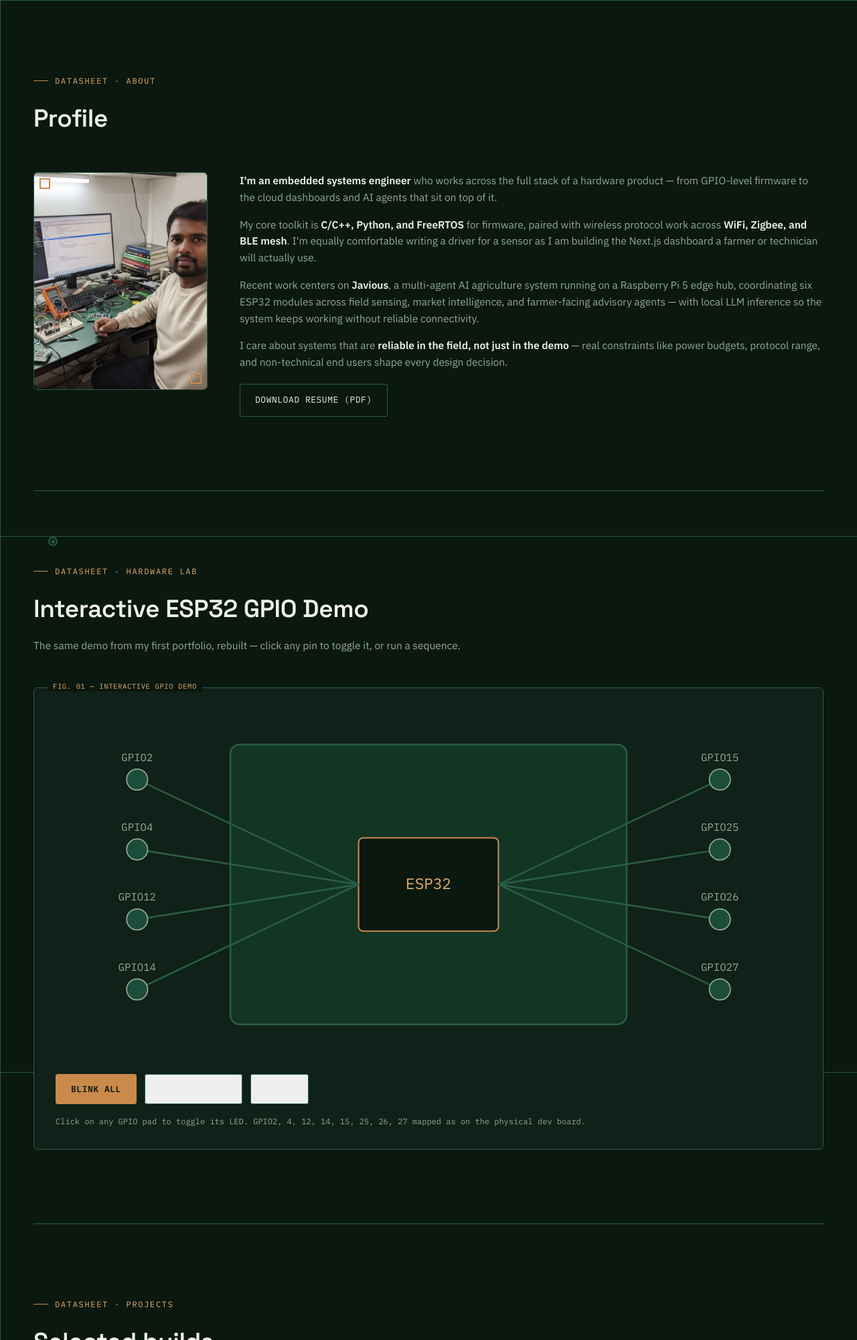
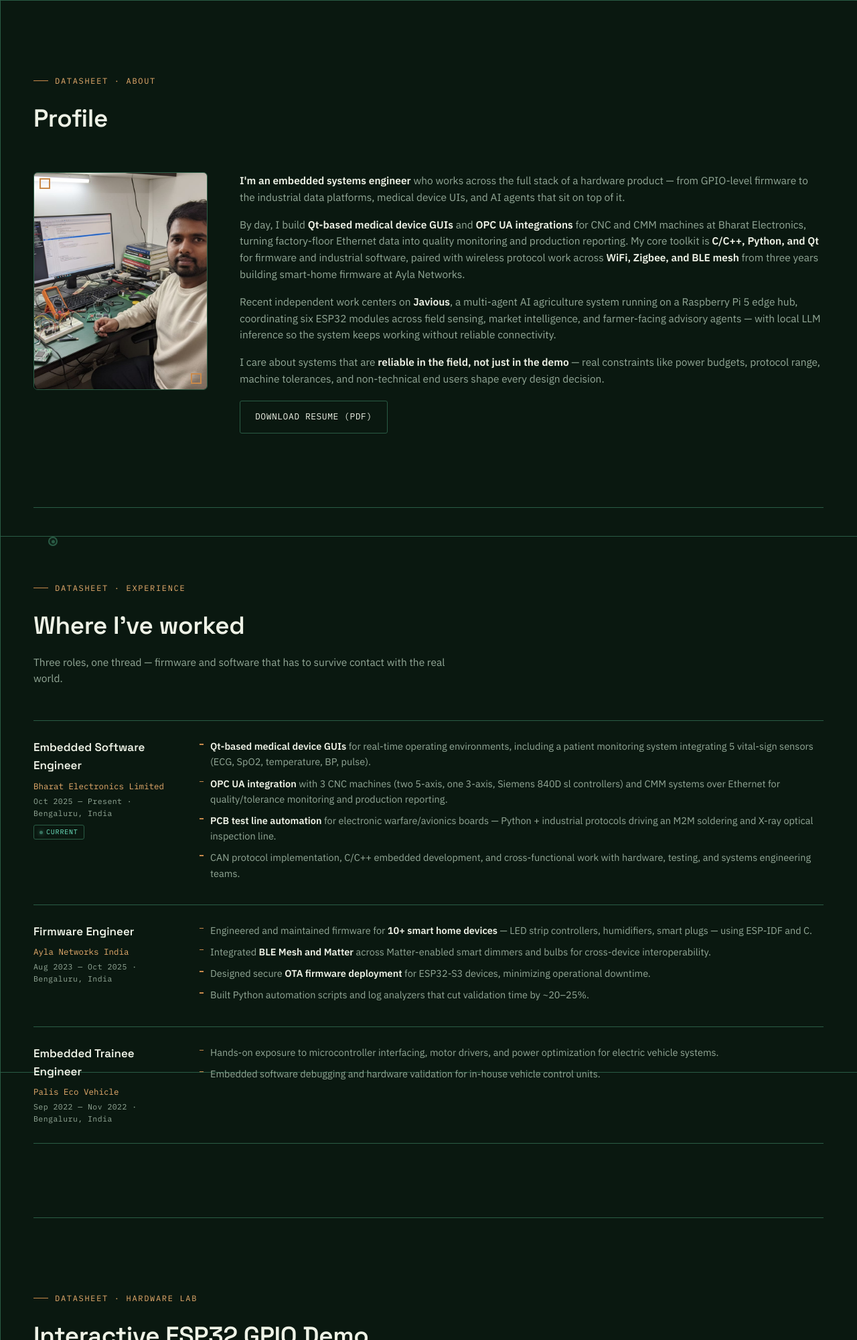
Before and after one commit to Rohitpo/Portfolio, a plain HTML site: page index.html in a window 1280 px wide. Shown: the part 800-2800 px from the top of the page at 67% size. Drawn offline with Linux system fonts and the light colour scheme.

Commit message:
new xhnages for resume and also graph

```diff
--- a/index.html
+++ b/index.html
@@ -3,8 +3,8 @@
 <head>
 <meta charset="UTF-8">
 <meta name="viewport" content="width=device-width, initial-scale=1.0">
-<title>Rohit Pokle — Embedded Systems & IoT Engineer</title>
-<meta name="description" content="Rohit Pokle — Embedded systems engineer building edge-AI hardware, ESP32 mesh networks, and multi-agent IoT systems.">
+<title>Rohit Pokle — Embedded Systems Engineer</title>
+<meta name="description" content="Rohit Pokle — Embedded systems engineer building medical device firmware, industrial OPC UA/CNC data platforms, and edge-AI agriculture systems.">
 
 <link rel="preconnect" href="https://fonts.googleapis.com">
 <link href="https://fonts.googleapis.com/css2?family=Space+Grotesk:wght@400;500;600;700&family=IBM+Plex+Sans:wght@400;500;600&family=IBM+Plex+Mono:wght@400;500;600&display=swap" rel="stylesheet">
@@ -111,7 +111,7 @@
   }
   .logo .dot{ width:7px; height:7px; border-radius:50%; background: var(--signal); box-shadow:0 0 6px var(--signal); animation: blink 2.4s ease-in-out infinite; }
   @keyframes blink{ 0%,100%{opacity:1;} 50%{opacity:.25;} }
-  nav ul{ list-style:none; display:flex; gap: 28px; }
+  nav ul{ list-style:none; display:flex; gap: 24px; }
   nav a{
     font-family: var(--mono); font-size: 12.5px; letter-spacing:.05em;
     color: var(--silk-dim); text-transform: uppercase; position:relative; padding: 4px 0;
@@ -120,7 +120,7 @@
   nav a:hover, nav a.active{ color: var(--signal); }
   nav a.active::after{ content:''; position:absolute; left:0; right:0; bottom:-2px; height:1px; background: var(--signal); }
   .nav-toggle{ display:none; background:none; border:1px solid var(--via); color:var(--silk); font-family:var(--mono); padding:6px 10px; }
-  @media (max-width: 760px){
+  @media (max-width: 820px){
     nav ul{ display:none; }
     .nav-toggle{ display:block; }
     .nav-wrap{ padding-left: 24px; }
@@ -152,7 +152,7 @@
   }
   .hero h1 span{ color: var(--copper-bright); }
   .hero p.lede{
-    font-size: 17px; color: var(--silk-dim); max-width: 46ch; margin-bottom: 30px;
+    font-size: 17px; color: var(--silk-dim); max-width: 48ch; margin-bottom: 30px;
   }
   .btn-row{ display:flex; gap:14px; flex-wrap:wrap; }
   .btn{
@@ -210,6 +210,31 @@
   .fc-br{ bottom:8px; right:8px; border-left:none; border-top:none; }
   .about-body p{ color: var(--silk-dim); margin-bottom: 16px; font-size:15.5px; }
   .about-body p strong{ color: var(--silk); font-weight:600; }
+
+  /* ---------- experience (IC socket rows) ---------- */
+  .exp-list{ display:flex; flex-direction:column; }
+  .exp-row{
+    display:grid; grid-template-columns: 220px 1fr; gap:28px;
+    border-top: 1px solid var(--via); padding: 26px 0;
+  }
+  .exp-list .exp-row:last-child{ border-bottom: 1px solid var(--via); }
+  @media (max-width: 700px){ .exp-row{ grid-template-columns: 1fr; gap:10px; } }
+  .exp-meta .role{ font-size: 17px; color: var(--silk); font-weight:600; font-family: var(--display); margin-bottom:6px; }
+  .exp-meta .org{ font-family: var(--mono); font-size:12.5px; color: var(--copper-bright); margin-bottom:4px; }
+  .exp-meta .dates{ font-family: var(--mono); font-size:11.5px; color: var(--silk-dim); letter-spacing:.04em; }
+  .exp-body ul{ list-style:none; }
+  .exp-body li{
+    color: var(--silk-dim); font-size:14.5px; margin-bottom:9px; padding-left:16px; position:relative;
+  }
+  .exp-body li::before{
+    content:''; position:absolute; left:0; top:8px; width:6px; height:1.5px; background: var(--copper);
+  }
+  .exp-body li strong{ color: var(--silk); font-weight:600; }
+  .exp-current{
+    display:inline-block; font-family:var(--mono); font-size:10px; letter-spacing:.08em; text-transform:uppercase;
+    color: var(--signal); border:1px solid var(--via); border-radius:3px; padding:2px 8px; margin-top:8px;
+  }
+  .exp-current .dot{ display:inline-block; width:5px; height:5px; border-radius:50%; background:var(--signal); box-shadow:0 0 6px var(--signal); margin-right:5px; animation: blink 1.6s ease-in-out infinite; }
 
   /* ---------- hardware lab ---------- */
   .lab-panel{
@@ -308,6 +333,7 @@
     <nav><ul>
       <li><a href="#home" class="nav-link active">Home</a></li>
       <li><a href="#about" class="nav-link">About</a></li>
+      <li><a href="#experience" class="nav-link">Experience</a></li>
       <li><a href="#lab" class="nav-link">Hardware Lab</a></li>
       <li><a href="#projects" class="nav-link">Projects</a></li>
       <li><a href="#skills" class="nav-link">Skills</a></li>
@@ -322,17 +348,17 @@
 <section id="home" class="hero container">
   <div class="hero-grid">
     <div>
-      <div class="eyebrow">Embedded Systems / IoT / Edge AI</div>
+      <div class="eyebrow">Embedded Systems / Industrial Automation / Edge AI</div>
       <h1>Rohit Pokle<br>builds hardware that <span>thinks locally.</span></h1>
-      <p class="lede">Embedded systems engineer designing ESP32 mesh networks, RTOS firmware, and edge-AI agriculture platforms — from soldering iron to system architecture.</p>
+      <p class="lede">Embedded systems engineer building medical device firmware, industrial OPC UA / CNC data platforms, and edge-AI agriculture systems — from soldering iron to system architecture.</p>
       <div class="btn-row">
         <a href="Rohit_Pokle_Resume_Updated_3y.pdf" class="btn btn-primary">Download Resume</a>
         <a href="#projects" class="btn btn-ghost">View Projects</a>
       </div>
       <div class="spec-row">
+        <div class="spec"><div class="val">3+</div><div class="lbl">Years in embedded systems</div></div>
         <div class="spec"><div class="val">6</div><div class="lbl">ESP32 nodes deployed</div></div>
         <div class="spec"><div class="val">3</div><div class="lbl">Mesh protocols (WiFi/Zigbee/BLE)</div></div>
-        <div class="spec"><div class="val">4</div><div class="lbl">Production-track projects</div></div>
       </div>
     </div>
     <div id="hero-canvas-wrap">
@@ -355,14 +381,73 @@
       <div class="frame-corner fc-br"></div>
     </div>
     <div class="about-body">
-      <p><strong>I'm an embedded systems engineer</strong> who works across the full stack of a hardware product — from GPIO-level firmware to the cloud dashboards and AI agents that sit on top of it.</p>
-      <p>My core toolkit is <strong>C/C++, Python, and FreeRTOS</strong> for firmware, paired with wireless protocol work across <strong>WiFi, Zigbee, and BLE mesh</strong>. I'm equally comfortable writing a driver for a sensor as I am building the Next.js dashboard a farmer or technician will actually use.</p>
-      <p>Recent work centers on <strong>Javious</strong>, a multi-agent AI agriculture system running on a Raspberry Pi 5 edge hub, coordinating six ESP32 modules across field sensing, market intelligence, and farmer-facing advisory agents — with local LLM inference so the system keeps working without reliable connectivity.</p>
-      <p>I care about systems that are <strong>reliable in the field, not just in the demo</strong> — real constraints like power budgets, protocol range, and non-technical end users shape every design decision.</p>
+      <p><strong>I'm an embedded systems engineer</strong> who works across the full stack of a hardware product — from GPIO-level firmware to the industrial data platforms, medical device UIs, and AI agents that sit on top of it.</p>
+      <p>By day, I build <strong>Qt-based medical device GUIs</strong> and <strong>OPC UA integrations</strong> for CNC and CMM machines at Bharat Electronics, turning factory-floor Ethernet data into quality monitoring and production reporting. My core toolkit is <strong>C/C++, Python, and Qt</strong> for firmware and industrial software, paired with wireless protocol work across <strong>WiFi, Zigbee, and BLE mesh</strong> from three years building smart-home firmware at Ayla Networks.</p>
+      <p>Recent independent work centers on <strong>Javious</strong>, a multi-agent AI agriculture system running on a Raspberry Pi 5 edge hub, coordinating six ESP32 modules across field sensing, market intelligence, and farmer-facing advisory agents — with local LLM inference so the system keeps working without reliable connectivity.</p>
+      <p>I care about systems that are <strong>reliable in the field, not just in the demo</strong> — real constraints like power budgets, protocol range, machine tolerances, and non-technical end users shape every design decision.</p>
       <div class="btn-row" style="margin-top:20px;">
         <a href="Rohit_Pokle_Resume.pdf" class="btn btn-ghost">Download Resume (PDF)</a>
       </div>
     </div>
+  </div>
+</section>
+
+<section id="experience" class="section container">
+  <div class="via-dot" data-target="experience"></div>
+  <div class="section-head">
+    <div class="eyebrow">Datasheet · Experience</div>
+    <h2>Where I've worked</h2>
+    <p>Three roles, one thread — firmware and software that has to survive contact with the real world.</p>
+  </div>
+  <div class="exp-list">
+
+    <div class="exp-row">
+      <div class="exp-meta">
+        <div class="role">Embedded Software Engineer</div>
+        <div class="org">Bharat Electronics Limited</div>
+        <div class="dates">Oct 2025 — Present · Bengaluru, India</div>
+        <div class="exp-current"><span class="dot"></span>Current</div>
+      </div>
+      <div class="exp-body">
+        <ul>
+          <li><strong>Qt-based medical device GUIs</strong> for real-time operating environments, including a patient monitoring system integrating 5 vital-sign sensors (ECG, SpO2, temperature, BP, pulse).</li>
+          <li><strong>OPC UA integration</strong> with 3 CNC machines (two 5-axis, one 3-axis, Siemens 840D sl controllers) and CMM systems over Ethernet for quality/tolerance monitoring and production reporting.</li>
+          <li><strong>PCB test line automation</strong> for electronic warfare/avionics boards — Python + industrial protocols driving an M2M soldering and X-ray optical inspection line.</li>
+          <li>CAN protocol implementation, C/C++ embedded development, and cross-functional work with hardware, testing, and systems engineering teams.</li>
+        </ul>
+      </div>
+    </div>
+
+    <div class="exp-row">
+      <div class="exp-meta">
+        <div class="role">Firmware Engineer</div>
+        <div class="org">Ayla Networks India</div>
+        <div class="dates">Aug 2023 — Oct 2025 · Bengaluru, India</div>
+      </div>
+      <div class="exp-body">
+        <ul>
+          <li>Engineered and maintained firmware for <strong>10+ smart home devices</strong> — LED strip controllers, humidifiers, smart plugs — using ESP-IDF and C.</li>
+          <li>Integrated <strong>BLE Mesh and Matter</strong> across Matter-enabled smart dimmers and bulbs for cross-device interoperability.</li>
+          <li>Designed secure <strong>OTA firmware deployment</strong> for ESP32-S3 devices, minimizing operational downtime.</li>
+          <li>Built Python automation scripts and log analyzers that cut validation time by ~20–25%.</li>
+        </ul>
+      </div>
+    </div>
+
+    <div class="exp-row">
+      <div class="exp-meta">
+        <div class="role">Embedded Trainee Engineer</div>
+        <div class="org">Palis Eco Vehicle</div>
+        <div class="dates">Sep 2022 — Nov 2022 · Bengaluru, India</div>
+      </div>
+      <div class="exp-body">
+        <ul>
+          <li>Hands-on exposure to microcontroller interfacing, motor drivers, and power optimization for electric vehicle systems.</li>
+          <li>Embedded software debugging and hardware validation for in-house vehicle control units.</li>
+        </ul>
+      </div>
+    </div>
+
   </div>
 </section>
 
@@ -389,7 +474,7 @@
   <div class="section-head">
     <div class="eyebrow">Datasheet · Projects</div>
     <h2>Selected builds</h2>
-    <p>Two deep dives, plus the tooling that supports them.</p>
+    <p>Flagship system, day-job platforms, and the tooling that supports them.</p>
   </div>
   <div class="project-grid">
 
@@ -420,6 +505,20 @@
     </div>
 
     <div class="project-card">
+      <div class="pin-label">DAY JOB · BEL</div>
+      <h3>OPC UA CNC/CMM Data Platform</h3>
+      <p>OPC UA communication layer connecting 3 CNC machines (two 5-axis, one 3-axis, Siemens 840D sl) and CMM systems over Ethernet, feeding real-time quality/tolerance monitoring and production reporting.</p>
+      <div class="tag-row"><span class="tag">OPC UA</span><span class="tag">Ethernet</span><span class="tag">CNC / CMM</span></div>
+    </div>
+
+    <div class="project-card">
+      <div class="pin-label">DAY JOB · BEL</div>
+      <h3>Patient Monitoring System</h3>
+      <p>Qt and Python patient monitoring GUI integrating 5 vital-sign sensors (ECG, SpO2, temperature, BP, pulse) — Python handles acquisition, Qt delivers the real-time clinical interface.</p>
+      <div class="tag-row"><span class="tag">Qt / C++</span><span class="tag">Python</span><span class="tag">Medical Device</span></div>
+    </div>
+
+    <div class="project-card">
       <div class="pin-label">ACTIVE · PRODUCT</div>
       <h3>Rudra Electronics</h3>
       <p>A Next.js 14 / TypeScript e-commerce storefront for electronics components, with an AI shopping assistant that lets non-technical customers describe what they need in plain language instead of part numbers.</p>
@@ -440,13 +539,6 @@
       <div class="tag-row"><span class="tag">C</span><span class="tag">ESP32</span><span class="tag">MQTT</span></div>
     </div>
 
-    <div class="project-card">
-      <div class="pin-label">TOOLING</div>
-      <h3>Serial Communication Tool</h3>
-      <p>A PySerial-based automation framework for testing and debugging embedded systems over serial, used to script repeatable hardware test cases.</p>
-      <div class="tag-row"><span class="tag">Python</span><span class="tag">PySerial</span><span class="tag">Automation</span></div>
-    </div>
-
   </div>
 </section>
 
@@ -460,23 +552,23 @@
     <div class="skill-block">
       <h3>Hardware &amp; Firmware</h3>
       <div class="skill-item"><div class="row"><span>C/C++</span><span>95%</span></div><div class="bar"><div class="fill" data-w="95"></div></div></div>
-      <div class="skill-item"><div class="row"><span>FreeRTOS</span><span>90%</span></div><div class="bar"><div class="fill" data-w="90"></div></div></div>
-      <div class="skill-item"><div class="row"><span>Embedded Linux</span><span>88%</span></div><div class="bar"><div class="fill" data-w="88"></div></div></div>
+      <div class="skill-item"><div class="row"><span>FreeRTOS</span><span>88%</span></div><div class="bar"><div class="fill" data-w="88"></div></div></div>
       <div class="skill-item"><div class="row"><span>ESP32 (S3/H2/C3)</span><span>90%</span></div><div class="bar"><div class="fill" data-w="90"></div></div></div>
+      <div class="skill-item"><div class="row"><span>CAN Bus</span><span>82%</span></div><div class="bar"><div class="fill" data-w="82"></div></div></div>
     </div>
     <div class="skill-block">
-      <h3>Protocols &amp; Networking</h3>
-      <div class="skill-item"><div class="row"><span>WiFi / BLE Mesh</span><span>85%</span></div><div class="bar"><div class="fill" data-w="85"></div></div></div>
+      <h3>Protocols &amp; Industrial</h3>
+      <div class="skill-item"><div class="row"><span>OPC UA</span><span>80%</span></div><div class="bar"><div class="fill" data-w="80"></div></div></div>
+      <div class="skill-item"><div class="row"><span>WiFi / BLE Mesh / Matter</span><span>85%</span></div><div class="bar"><div class="fill" data-w="85"></div></div></div>
       <div class="skill-item"><div class="row"><span>Zigbee</span><span>75%</span></div><div class="bar"><div class="fill" data-w="75"></div></div></div>
       <div class="skill-item"><div class="row"><span>MQTT / Mosquitto</span><span>82%</span></div><div class="bar"><div class="fill" data-w="82"></div></div></div>
-      <div class="skill-item"><div class="row"><span>Protocol Analysis (Wireshark)</span><span>80%</span></div><div class="bar"><div class="fill" data-w="80"></div></div></div>
     </div>
     <div class="skill-block">
       <h3>Software &amp; Edge AI</h3>
+      <div class="skill-item"><div class="row"><span>Qt (C++)</span><span>88%</span></div><div class="bar"><div class="fill" data-w="88"></div></div></div>
       <div class="skill-item"><div class="row"><span>Python</span><span>92%</span></div><div class="bar"><div class="fill" data-w="92"></div></div></div>
       <div class="skill-item"><div class="row"><span>Next.js / TypeScript</span><span>85%</span></div><div class="bar"><div class="fill" data-w="85"></div></div></div>
       <div class="skill-item"><div class="row"><span>Ollama / Local LLM Inference</span><span>78%</span></div><div class="bar"><div class="fill" data-w="78"></div></div></div>
-      <div class="skill-item"><div class="row"><span>FastAPI / SQLite</span><span>80%</span></div><div class="bar"><div class="fill" data-w="80"></div></div></div>
     </div>
   </div>
 
@@ -494,7 +586,7 @@
   <div class="section-head">
     <div class="eyebrow">Datasheet · Contact</div>
     <h2>Get in touch</h2>
-    <p>Open to embedded systems, IoT, and edge-AI hardware roles.</p>
+    <p>Open to embedded systems, industrial automation, and medical device firmware roles.</p>
   </div>
   <div class="contact-grid">
     <div>
@@ -536,7 +628,7 @@
 </main>
 
 <footer>
-  © 2026 Rohit Pokle — Embedded Systems &amp; IoT Engineer · Bengaluru, India
+  © 2026 Rohit Pokle — Embedded Systems Engineer · Bengaluru, India
 </footer>
 
 <script>
```
